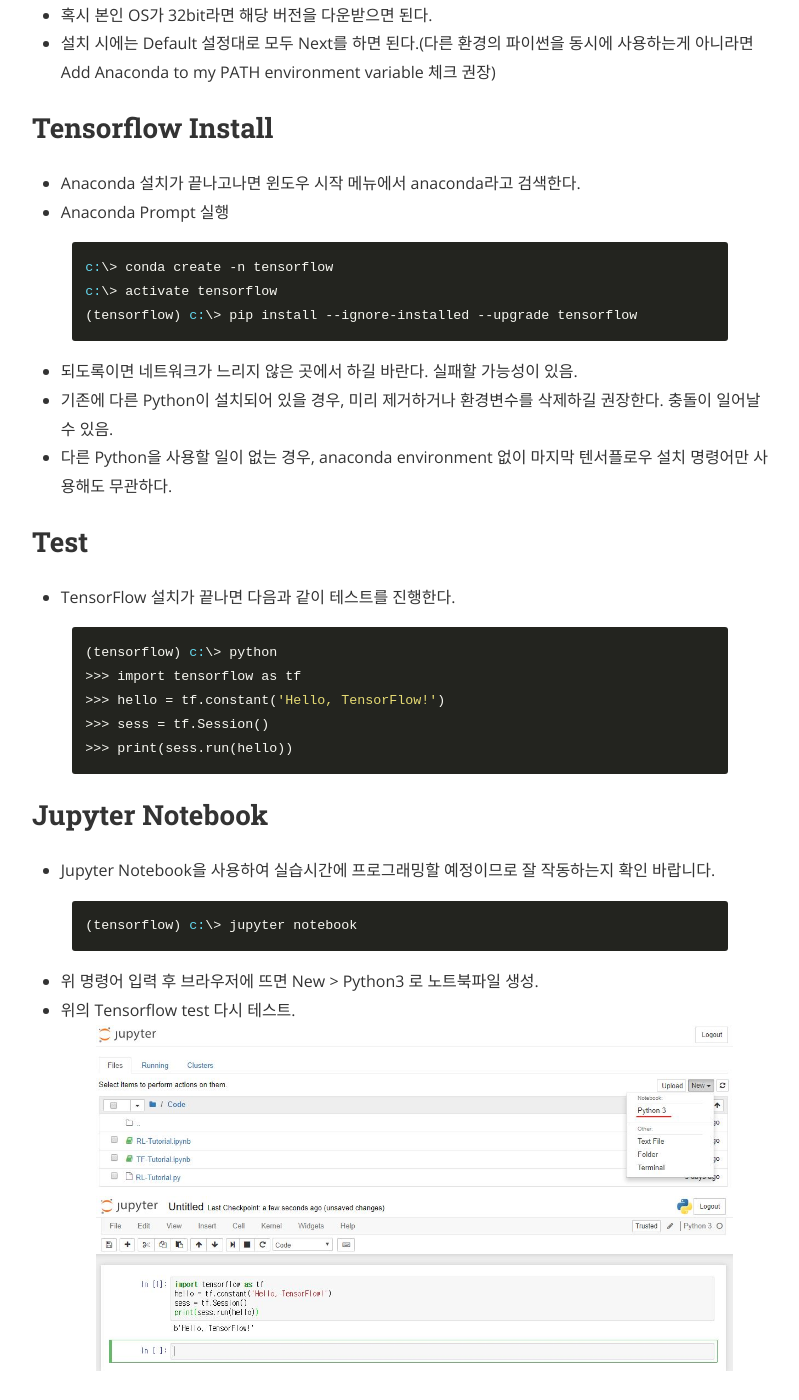
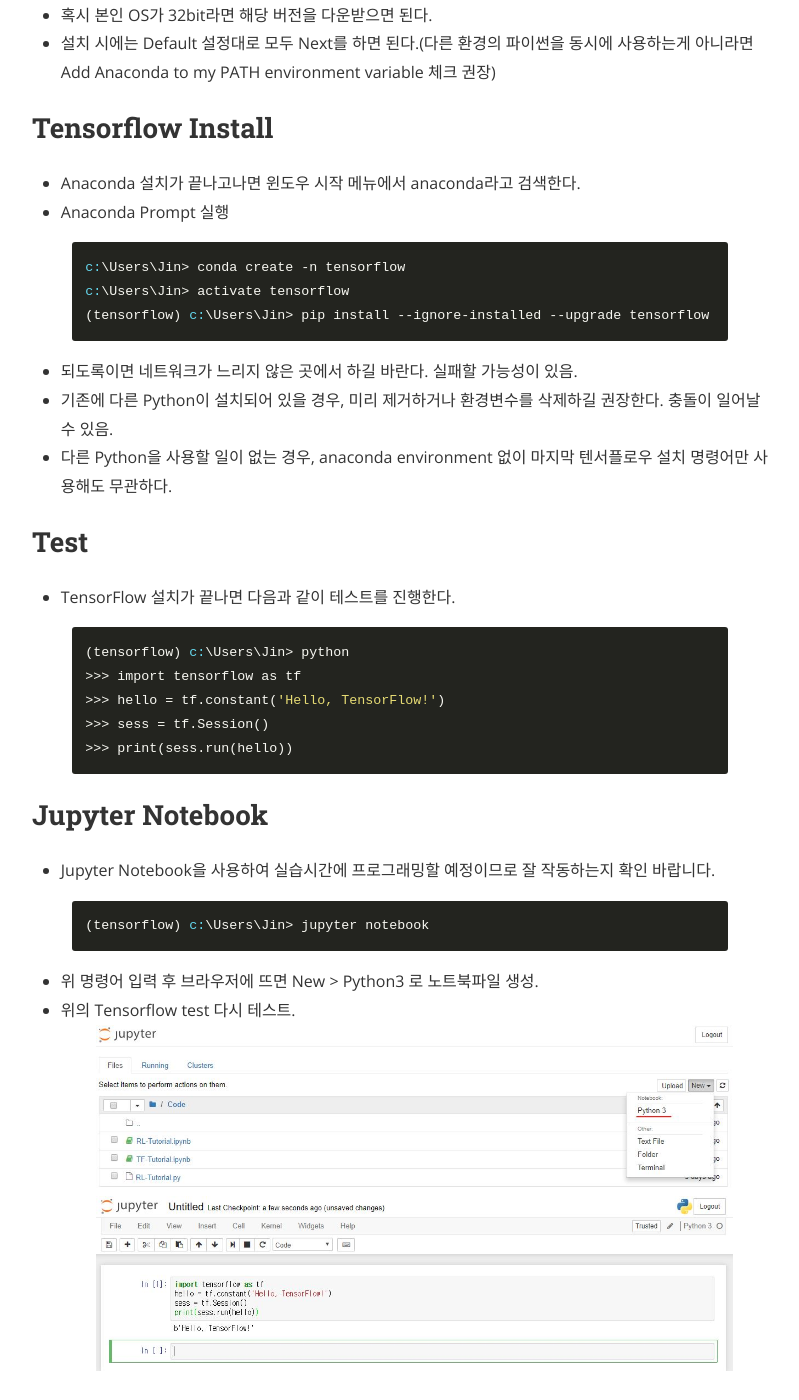
Before and after one commit to Yangyangii/Yangyangii.github.io, a Jekyll site: the page built from _posts/2017-12-28-Tensorflow-install.markdown, in a window 1280 px wide and 1400 px high, scrolled down 839 px. Shown: the whole window, without its empty margins (240-1039 px from the left). Built offline with Jekyll 4.4.1, drawn with Linux system fonts in a browser that asks for light colours; nearby versions of some CDN libraries; comment, search, counter and statistics services are not loaded.

Commit message:
오타 수정

```diff
--- a/_posts/2017-12-28-Tensorflow-install.markdown
+++ b/_posts/2017-12-28-Tensorflow-install.markdown
@@ -24,9 +24,9 @@
 +	Anaconda 설치가 끝나고나면 윈도우 시작 메뉴에서 anaconda라고 검색한다.
 +	Anaconda Prompt 실행
 {% highlight ruby %}
-c:\> conda create -n tensorflow
-c:\> activate tensorflow
-(tensorflow) c:\> pip install --ignore-installed --upgrade tensorflow
+c:\Users\Jin> conda create -n tensorflow
+c:\Users\Jin> activate tensorflow
+(tensorflow) c:\Users\Jin> pip install --ignore-installed --upgrade tensorflow
 {% endhighlight %}
 +	되도록이면 네트워크가 느리지 않은 곳에서 하길 바란다. 실패할 가능성이 있음.
 +	기존에 다른 Python이 설치되어 있을 경우, 미리 제거하거나 환경변수를 삭제하길 권장한다. 충돌이 일어날 수 있음.
@@ -36,7 +36,7 @@
 ## Test
 +	TensorFlow 설치가 끝나면 다음과 같이 테스트를 진행한다.
 {% highlight ruby %}
-(tensorflow) c:\> python
+(tensorflow) c:\Users\Jin> python
 >>> import tensorflow as tf
 >>> hello = tf.constant('Hello, TensorFlow!')
 >>> sess = tf.Session()
@@ -47,7 +47,7 @@
 ## Jupyter Notebook
 +	Jupyter Notebook을 사용하여 실습시간에 프로그래밍할 예정이므로 잘 작동하는지 확인 바랍니다.
 {% highlight ruby %}
-(tensorflow) c:\> jupyter notebook
+(tensorflow) c:\Users\Jin> jupyter notebook
 {% endhighlight %}
 +	위 명령어 입력 후 브라우저에 뜨면 New > Python3 로 노트북파일 생성.
 +	위의 Tensorflow test 다시 테스트.
```
